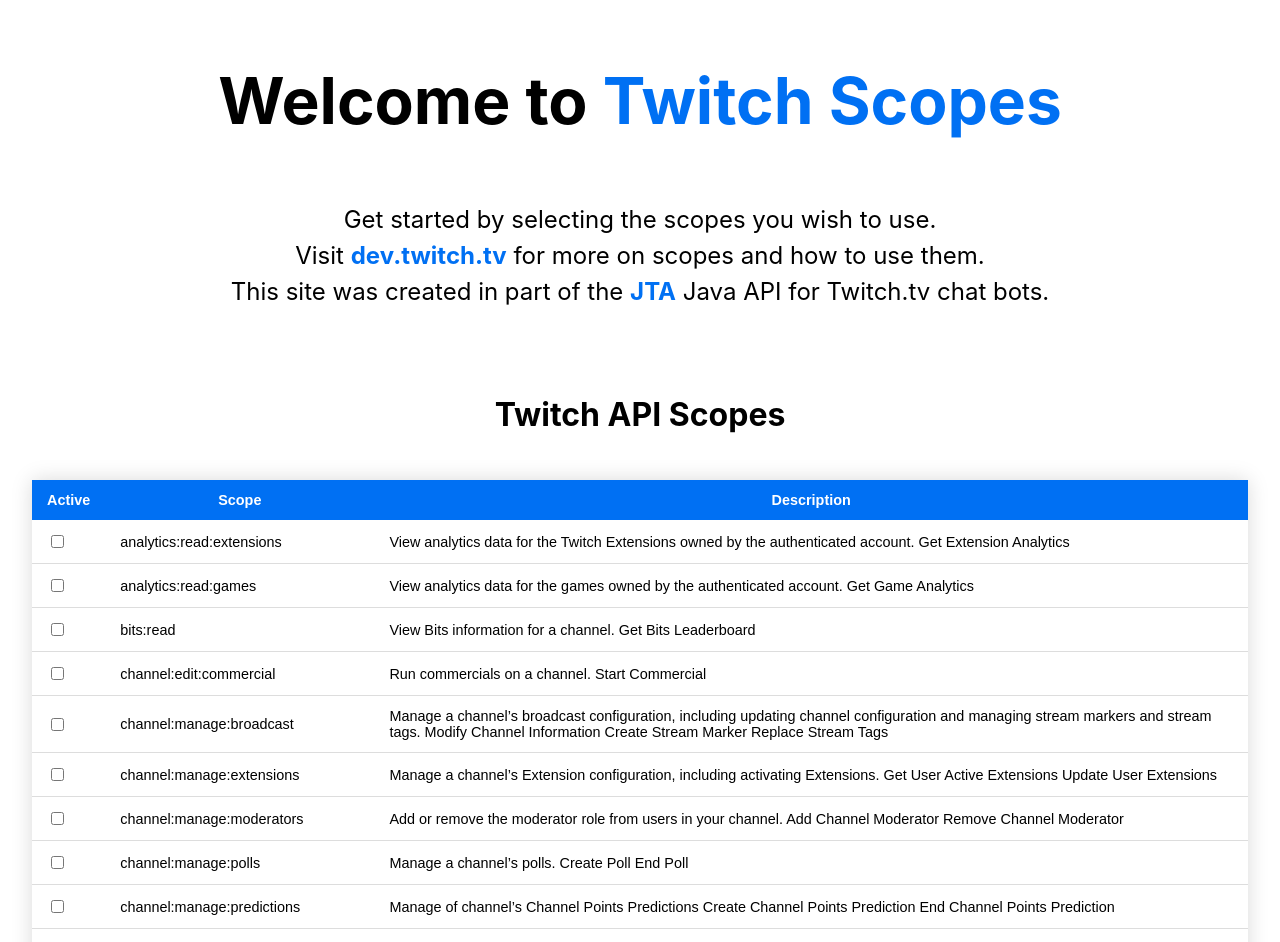
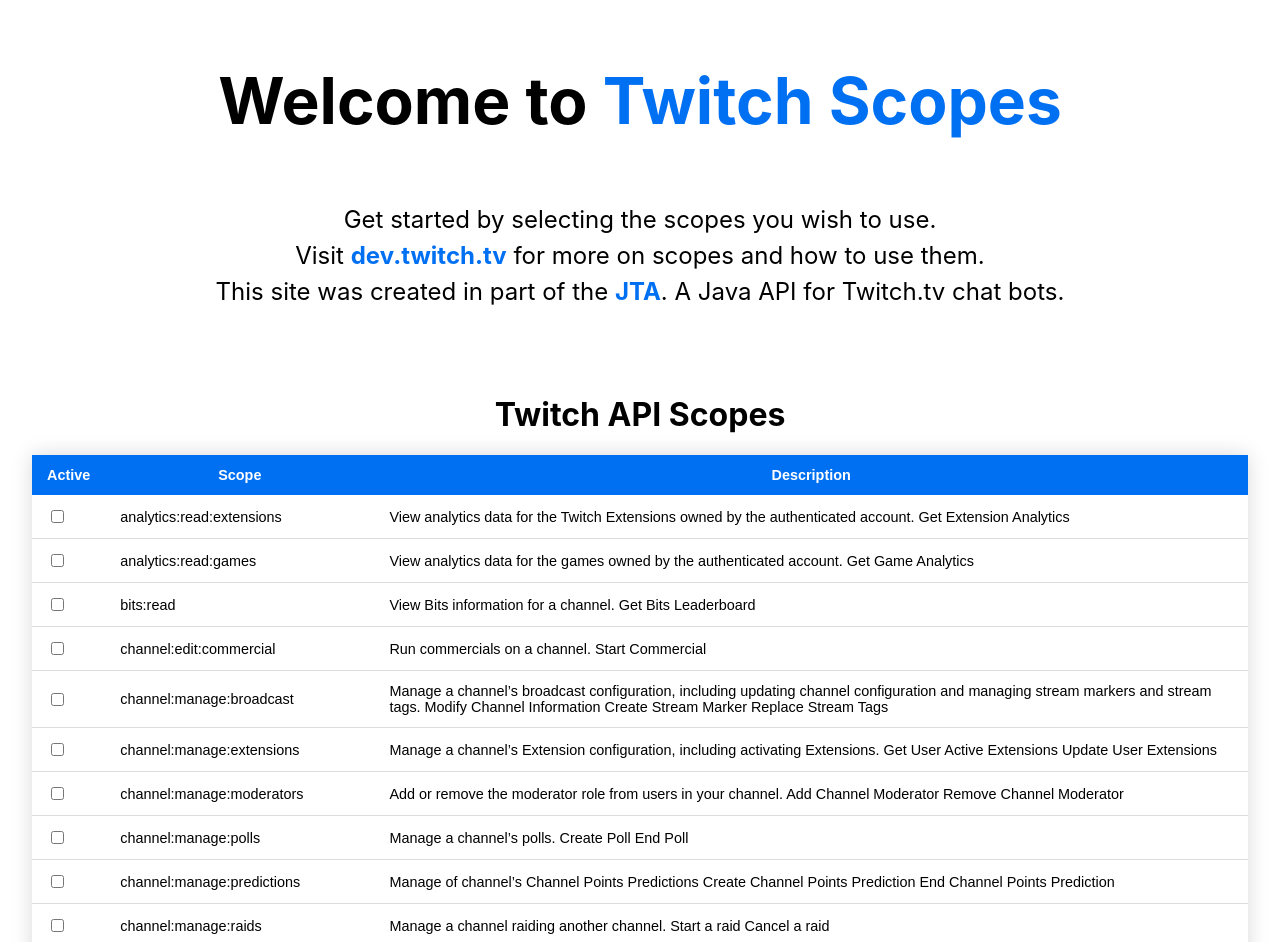
Before and after one commit to Daeshan-B/Twitch-Scopes, a Next.js app: page / in a window 1280 px wide. Shown: the top 942 px of the page. Built offline with nearby package versions, Linux system fonts and the light colour scheme.

Commit message:
Updated index

```diff
--- a/pages/index.js
+++ b/pages/index.js
@@ -67,7 +67,7 @@
           Visit <a href="https://dev.twitch.tv/docs/authentication/scopes">
             dev.twitch.tv</a> for more on scopes and how to use them.
             <br></br>
-            This site was created in part of the <a href="https://github.com/Daeshan-B/JavaBits">JTA</a> Java API for Twitch.tv chat bots.
+            This site was created in part of the <a href="https://github.com/Daeshan-B/JavaBits">JTA</a>. A Java API for Twitch.tv chat bots.
         </p>
         <h1>Twitch API Scopes</h1>
 
--- a/styles/globals.css
+++ b/styles/globals.css
@@ -28,7 +28,7 @@
 
 .styled-table {
   border-collapse: collapse;
-  margin: 25px 0;
+  padding: 20%;
   font-size: 0.9em;
   font-family: sans-serif;
   min-width: 400px;
```
